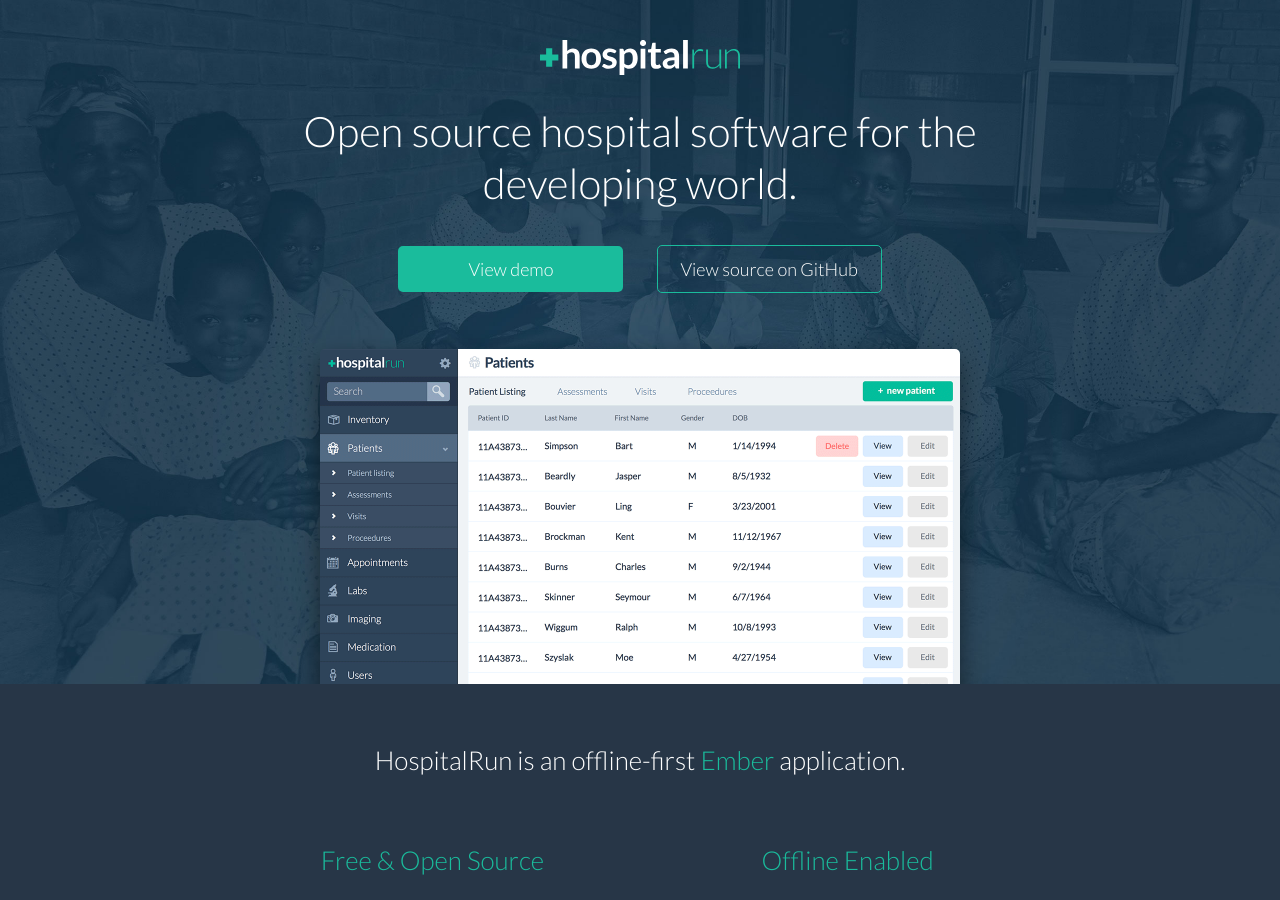
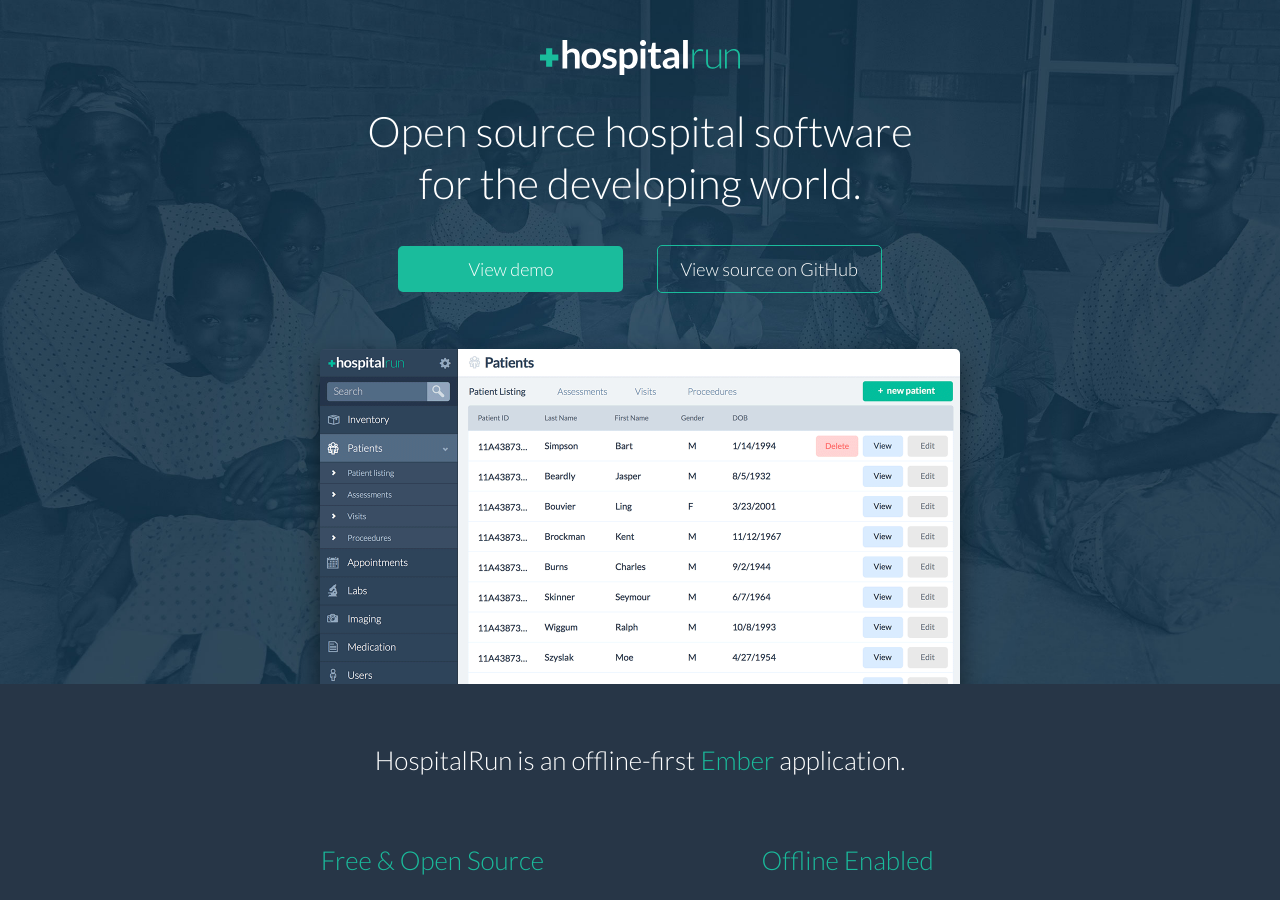
Before and after one commit to HospitalRun/hospitalrun.io, a Jekyll site: the page built from index.html, in a window 1280 px wide and 900 px high. Built offline with Jekyll 4.4.1, drawn with Linux system fonts in a browser that asks for light colours.

Commit message:
line break

```diff
--- a/_includes/home/hero.html
+++ b/_includes/home/hero.html
@@ -1,7 +1,7 @@
 <div class="home-hero">
   <div class="wrapper">
 
-    <h1 class="hero-heading">Open source hospital software for the developing world.</h1>
+    <h1 class="hero-heading">Open source hospital software<br>for the developing world.</h1>
 
     <div class="cta-row">
       <a href="/demo" class="cta primary">View demo</a>
```
